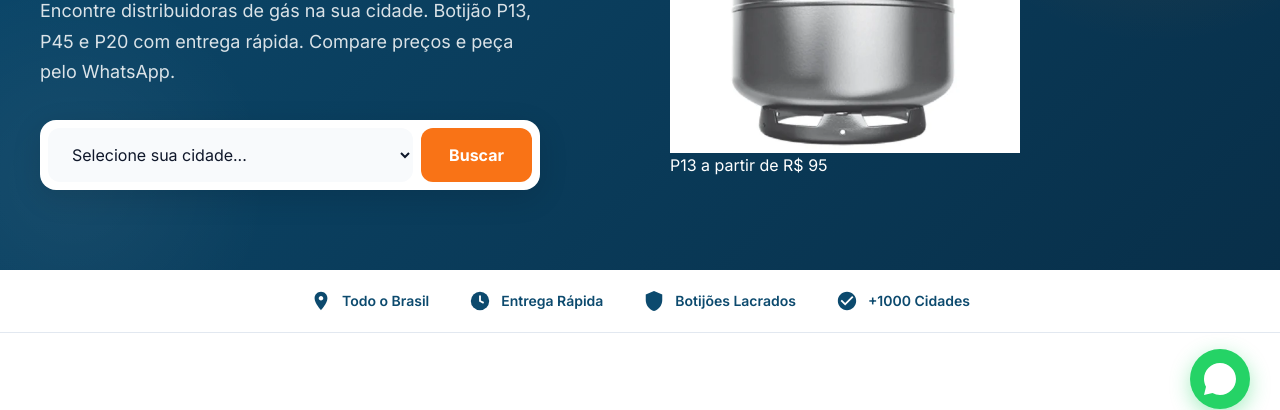
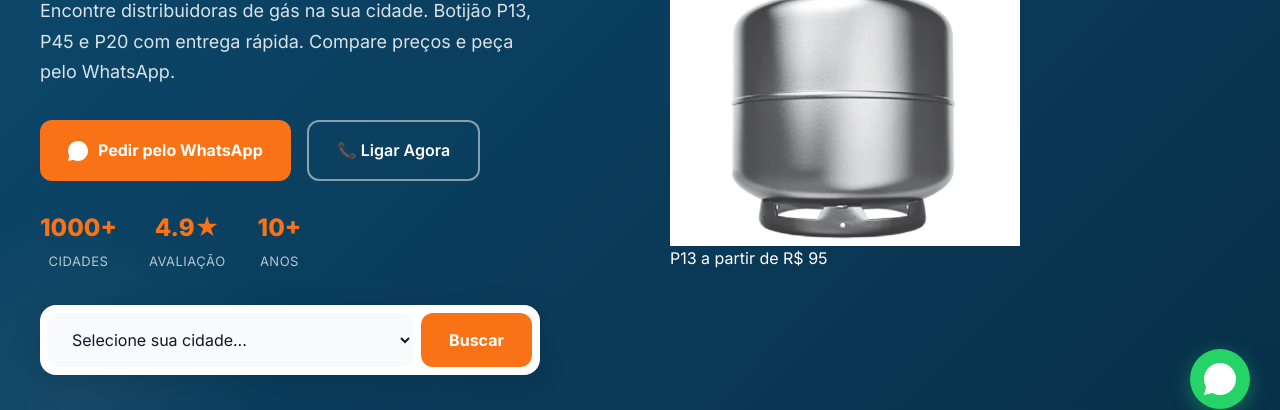
Before and after one commit to luismosko/gasdecozinha-static, a plain HTML site: page index.html in a window 1280 px wide. Shown: the part 361-771 px from the top of the page. Drawn offline with Linux system fonts and the light colour scheme.

Commit message:
v1.4.0 / — CTAs (WhatsApp + Ligar) e prova social no hero

```diff
--- a/index.html
+++ b/index.html
@@ -1,6 +1,6 @@
 <!DOCTYPE html>
 <!--
-  index.html | Versão: 1.3.0 | Atualizado: 2026-03-29 | Descrição: Paleta azul escuro + laranja (estilo empilhadeira), hero com fundo escuro
+  index.html | Versão: 1.4.0 | Atualizado: 2026-03-29 | Descrição: Adicionado CTAs (WhatsApp + Ligar) e prova social no hero
 -->
 <html lang="pt-BR">
 <head>
@@ -256,6 +256,80 @@
       margin-bottom: 32px;
       line-height: 1.7;
       max-width: 500px;
+    }
+
+    /* CTAs do Hero */
+    .hero-btns {
+      display: flex;
+      gap: 16px;
+      margin-bottom: 28px;
+      flex-wrap: wrap;
+    }
+
+    .btn-cta {
+      display: inline-flex;
+      align-items: center;
+      gap: 10px;
+      background: var(--secundaria);
+      color: var(--branco);
+      font-weight: 700;
+      font-size: 16px;
+      padding: 16px 28px;
+      border-radius: var(--radius-btn);
+      transition: all 0.2s;
+      border: none;
+      cursor: pointer;
+    }
+
+    .btn-cta:hover {
+      background: var(--secundaria-escura);
+      transform: translateY(-2px);
+      box-shadow: 0 8px 25px rgba(249,115,22,0.4);
+    }
+
+    .btn-outline-light {
+      display: inline-flex;
+      align-items: center;
+      gap: 10px;
+      background: transparent;
+      color: var(--branco);
+      font-weight: 600;
+      font-size: 16px;
+      padding: 16px 28px;
+      border-radius: var(--radius-btn);
+      border: 2px solid rgba(255,255,255,0.5);
+      transition: all 0.2s;
+    }
+
+    .btn-outline-light:hover {
+      background: var(--branco);
+      color: var(--primaria);
+      border-color: var(--branco);
+    }
+
+    /* Prova Social / Stats */
+    .hero-stats {
+      display: flex;
+      gap: 32px;
+      margin-bottom: 32px;
+    }
+
+    .hero-stat {
+      text-align: center;
+    }
+
+    .hero-stat strong {
+      display: block;
+      font-size: 24px;
+      font-weight: 800;
+      color: var(--secundaria);
+    }
+
+    .hero-stat span {
+      font-size: 13px;
+      color: rgba(255,255,255,0.7);
+      text-transform: uppercase;
+      letter-spacing: 0.5px;
     }
 
     /* Busca por cidade */
@@ -922,6 +996,8 @@
 
       .hero-inner { grid-template-columns: 1fr; text-align: center; }
       .hero-desc { margin: 0 auto 32px; }
+      .hero-btns { justify-content: center; }
+      .hero-stats { justify-content: center; }
       .hero-search { margin: 0 auto; }
       .hero-img { display: none; }
 
@@ -933,6 +1009,9 @@
 
     @media (max-width: 600px) {
       .badges-inner { flex-direction: column; align-items: center; gap: 16px; }
+      .hero-btns { flex-direction: column; align-items: center; }
+      .hero-stats { gap: 20px; }
+      .hero-stat strong { font-size: 20px; }
       .hero-search { flex-direction: column; }
       .steps-grid { grid-template-columns: 1fr; }
       .footer-grid { grid-template-columns: 1fr; }
@@ -982,6 +1061,33 @@
       <div class="hero-badge">🇧🇷 Portal Nacional de Gás de Cozinha</div>
       <h1><span class="destaque">Gás de Cozinha</span> Perto de Você</h1>
       <p class="hero-desc">Encontre distribuidoras de gás na sua cidade. Botijão P13, P45 e P20 com entrega rápida. Compare preços e peça pelo WhatsApp.</p>
+
+      <!-- CTAs -->
+      <div class="hero-btns">
+        <a class="btn-cta" href="https://wa.me/5567993330303?text=Ol%C3%A1%2C%20vim%20pelo%20site%20GasDeCozinha.com%20e%20quero%20fazer%20um%20pedido" target="_blank" rel="noopener">
+          <svg viewBox="0 0 24 24" width="20" height="20" fill="currentColor"><path d="M17.472 14.382c-.297-.149-1.758-.867-2.03-.967-.273-.099-.471-.148-.67.15-.197.297-.767.966-.94 1.164-.173.199-.347.223-.644.075-.297-.15-1.255-.463-2.39-1.475-.883-.788-1.48-1.761-1.653-2.059-.173-.297-.018-.458.13-.606.134-.133.298-.347.446-.52.149-.174.198-.298.298-.497.099-.198.05-.371-.025-.52-.075-.149-.669-1.612-.916-2.207-.242-.579-.487-.5-.669-.51-.173-.008-.371-.01-.57-.01-.198 0-.52.074-.792.372-.272.297-1.04 1.016-1.04 2.479 0 1.462 1.065 2.875 1.213 3.074.149.198 2.096 3.2 5.077 4.487.709.306 1.262.489 1.694.625.712.227 1.36.195 1.871.118.571-.085 1.758-.719 2.006-1.413.248-.694.248-1.289.173-1.413-.074-.124-.272-.198-.57-.347zM12 0C5.373 0 0 5.373 0 12c0 2.107.548 4.086 1.508 5.806L0 24l6.362-1.481A11.945 11.945 0 0012 24c6.627 0 12-5.373 12-12S18.627 0 12 0z"/></svg>
+          Pedir pelo WhatsApp
+        </a>
+        <a class="btn-outline-light" href="tel:+5567993330303">
+          📞 Ligar Agora
+        </a>
+      </div>
+
+      <!-- Prova Social -->
+      <div class="hero-stats">
+        <div class="hero-stat">
+          <strong>1000+</strong>
+          <span>Cidades</span>
+        </div>
+        <div class="hero-stat">
+          <strong>4.9★</strong>
+          <span>Avaliação</span>
+        </div>
+        <div class="hero-stat">
+          <strong>10+</strong>
+          <span>Anos</span>
+        </div>
+      </div>
 
       <div class="hero-search">
         <select id="cidade-select">
```
